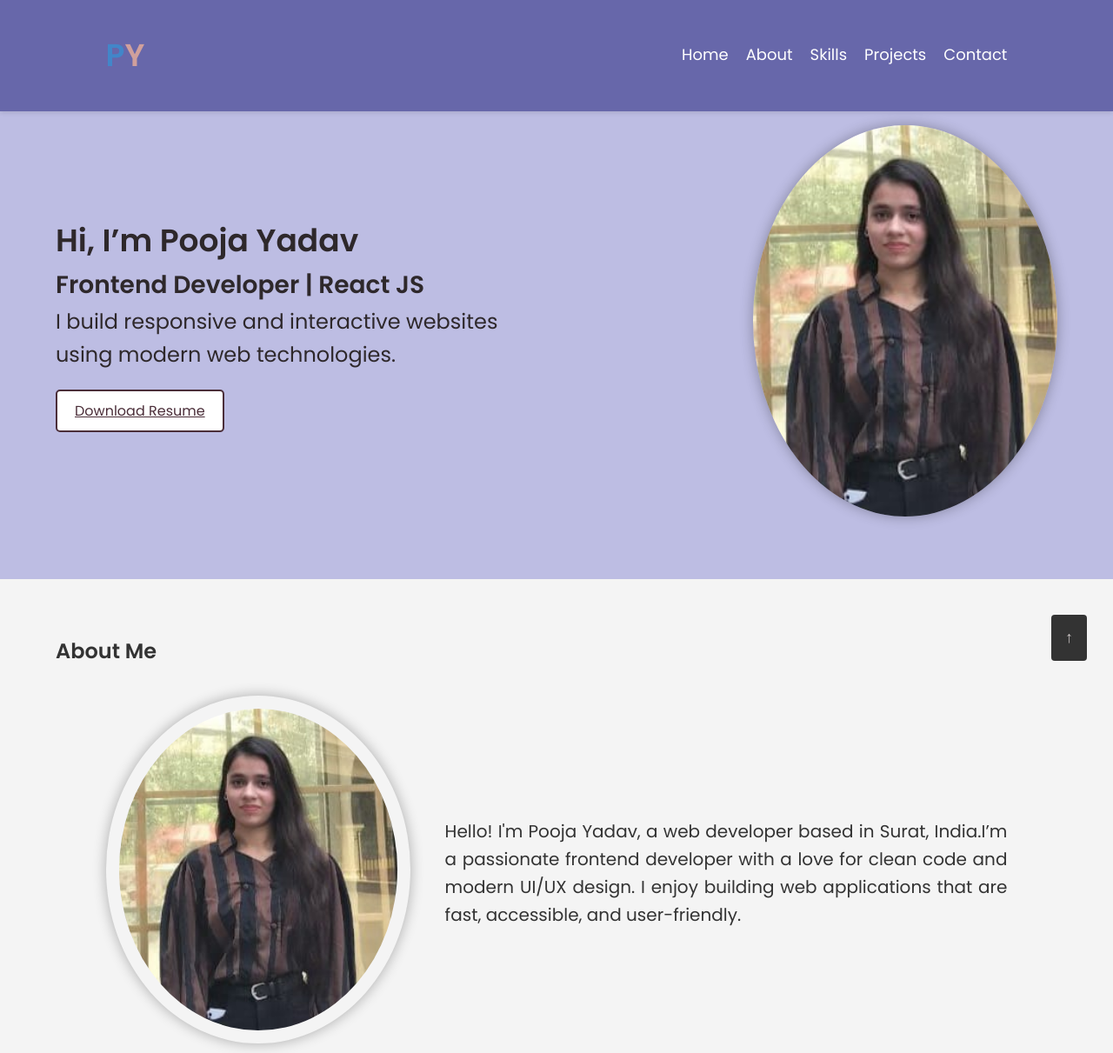
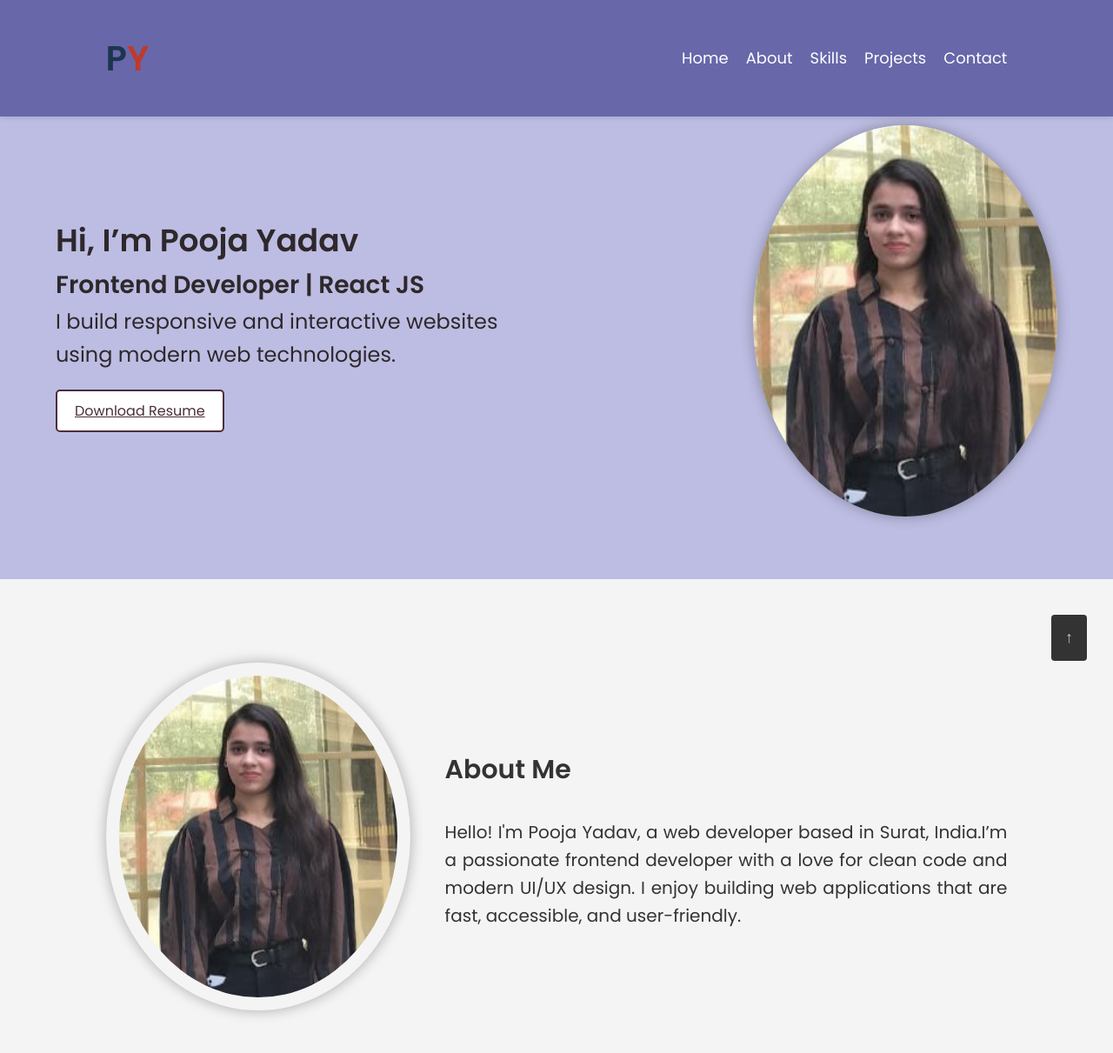
Before and after one commit to pooja1883/portfolio, a plain HTML site: page index.html in a window 1280 px wide. Shown: the top 1211 px of the page at 87% size. Drawn offline with Linux system fonts and the light colour scheme.

Commit message:
index.html

```diff
--- a/index.html
+++ b/index.html
@@ -13,8 +13,8 @@
   <header>
 
     <div class="container">
-      <div class="logo"><div style="font-size: 36px; font-weight: bold; color: #4286c9;">
-  P<span style="color: #d0a09c;">Y</span>
+      <div class="logo"><div style="font-weight: bold; color: #1d354e;">
+  P<span style="color: #c0392b;">Y</span>
 </div>
 </div>
       <nav>
@@ -45,13 +45,14 @@
 
 
   <section id="about">
-  <h1>About Me</h1>
+
   <div class="about-container">
 
     <div class="about-left">
       <img src="pp1.jpg" alt="About Me" class="profile-img1" />
     </div>
     <div class="about-right">
+      <h1>About Me</h1><br>
       <p>Hello! I'm Pooja Yadav, a web developer based in Surat, India.I’m a passionate frontend developer with a love for clean code and modern UI/UX design. I enjoy building web applications that are fast, accessible, and user-friendly.</p>
     </div>
   </div>
@@ -127,7 +128,7 @@
       <div class="card">
         <img src="project2.jpg" alt="Project 2" />
         <h3>Interactive Quiz App</h3>
-        <p>A multiple-choice quiz app using JavaScript. Tracks score, shows correct answers, and displays results at the end.</p>
+        <p>A multiple-choice quiz app using JavaScript.Tracks score and displays results.</p>
         <a href="#" class="btn">View</a>
       </div>
       <div class="card">
```
